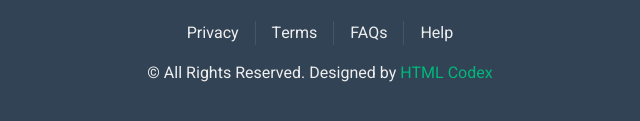
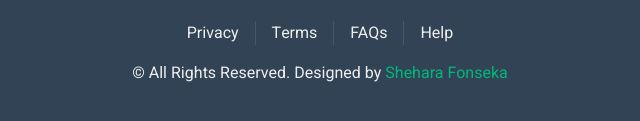
Before and after one commit to MalmiShehara/My-portfolio, a plain HTML site: page index.html in a window 1280 px wide. Shown: the part 4146-4267 px from the top of the page, 514-1154 px from the left. Drawn offline with nearby package versions, Linux system fonts and the light colour scheme.

Commit message:
Update index.html

```diff
--- a/index.html
+++ b/index.html
@@ -376,7 +376,7 @@
                             </div>
 
                             <!--/*** This template is free as long as you keep the footer author’s credit link/attribution link/backlink. If you'd like to use the template without the footer author’s credit link/attribution link/backlink, you can purchase the Credit Removal License from "https://htmlcodex.com/credit-removal". Thank you for your support. ***/-->
-							<p class="m-0">&copy; All Rights Reserved. Designed by <a href="https://htmlcodex.com">HTML Codex</a></p>
+							<p class="m-0">&copy; All Rights Reserved. Designed by <a href="https://htmlcodex.com">Shehara Fonseka</a></p>
                         </div>
                     </section>
                     <!-- Footer End -->
```
